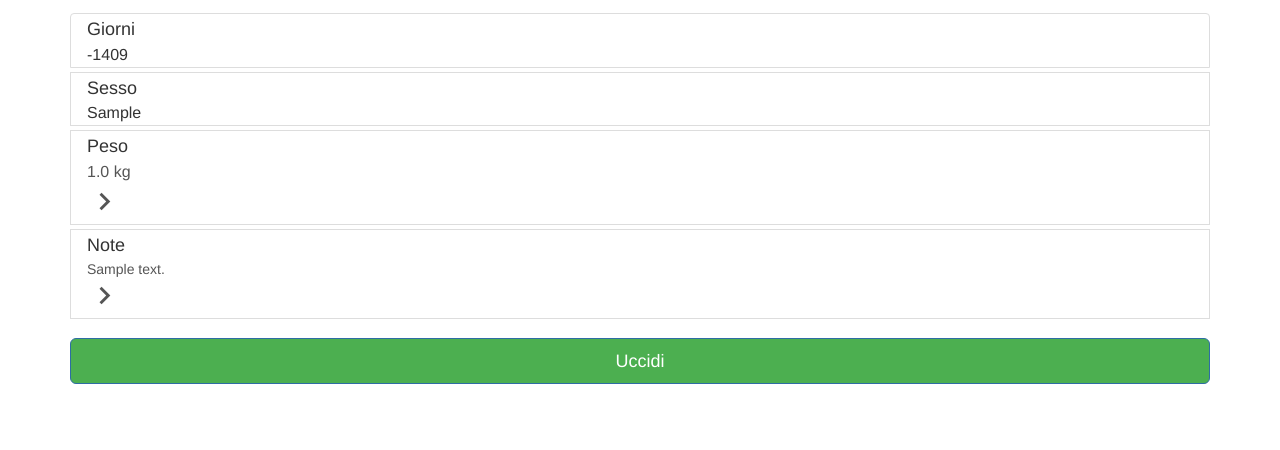
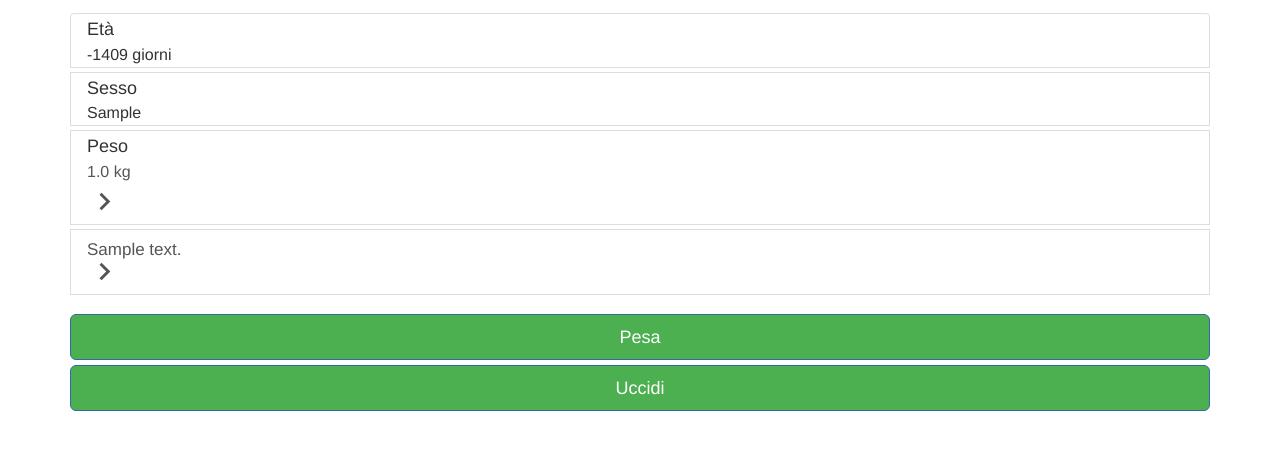
Before and after one commit to dpette/RabbitManager, a Rails app: page /rabbits/1 in a window 1280 px wide. Shown: the part 57-507 px from the top of the page. Run offline with Rails 7, Linux system fonts and the light colour scheme; tables that the repository leaves empty hold one stand-in row (values such as "Sample post"); style sheets or scripts are compiled from the project's sources; some libraries are stand-ins or nearby versions.

Commit message:
coool bro

```diff
--- a/app/assets/stylesheets/application.scss
+++ b/app/assets/stylesheets/application.scss
@@ -298,3 +298,10 @@ body.race_cage {
 a, a:hover, a:focus {
   color: $primary-text-color;
 }
+
+.rails-bootstrap-forms-date-select {
+  select {
+    width: 33.33333%;
+    margin-left: -3px;
+  }
+}
--- a/app/assets/stylesheets/rabbits.scss
+++ b/app/assets/stylesheets/rabbits.scss
@@ -7,11 +7,11 @@
   // background-color: $fattening-color;
 
   &.row-action-gender-male i {
-    background-color: blue;
+    background-color: #2196F3;
   }
 
   &.row-action-gender-female i {
-    background-color: pink;
+    background-color: #F06292;
   }
 }
 
@@ -43,6 +43,12 @@
       .action-secondary {
         top: 3px;
       }
+
+      .list-group-item-text.notes {
+        top: 7px;
+        position: relative;
+        font-size: 17px;
+      }
     }
   }
 
@@ -56,3 +62,8 @@
   }
 
 }
+
+
+.btn.btn-fab.add-weight {
+  margin: 5px auto;
+}
--- a/app/controllers/rabbits_controller.rb
+++ b/app/controllers/rabbits_controller.rb
@@ -32,7 +32,7 @@ class RabbitsController < ApplicationController
 
     respond_to do |format|
       if @rabbit.save
-        format.html { redirect_to cage_path(@rabbit.cage), notice: 'Rabbit was successfully created.' }
+        format.html { redirect_to cage_path(@rabbit.cage), notice: 'Coniglio creato con successo.' }
         format.json { render :show, status: :created, location: @rabbit }
       else
         format.html { render :new }
@@ -46,7 +46,7 @@ class RabbitsController < ApplicationController
   def update
     respond_to do |format|
       if @rabbit.update(rabbit_params)
-        format.html { redirect_to @rabbit, notice: 'Rabbit was successfully updated.' }
+        format.html { redirect_to @rabbit, notice: 'Coniglio aggiornato con succcesso.' }
         format.json { render :show, status: :ok, location: @rabbit }
       else
         format.html { render :edit }
@@ -60,7 +60,7 @@ class RabbitsController < ApplicationController
   def destroy
     @rabbit.destroy
     respond_to do |format|
-      format.html { redirect_to cage_path(@cage), notice: 'Rabbit was successfully destroyed.' }
+      format.html { redirect_to cage_path(@cage), notice: 'Coniglio elimiato con successo.' }
       format.json { head :no_content }
     end
   end
--- a/app/helpers/application_helper.rb
+++ b/app/helpers/application_helper.rb
@@ -16,4 +16,5 @@ module ApplicationHelper
   def icon_link_to icon_name, href, options = {}
     link_to content_tag(:i, icon_name, class: "material-icons"), href, options
   end
+
 end
--- a/app/models/cage.rb
+++ b/app/models/cage.rb
@@ -50,6 +50,10 @@ class Cage < ActiveRecord::Base
     end
   end
 
+  def title
+    self.code
+  end
+
 
 
 end
--- a/app/models/rabbit.rb
+++ b/app/models/rabbit.rb
@@ -40,7 +40,7 @@ class Rabbit < ActiveRecord::Base
   end
 
   def name_or_position
-    self.name.present? ? self.name : self.position
+    self.name.present? ? self.name : "Coniglio in #{self.position}"
   end
 
   def position
--- a/app/views/devise/sessions/new.html.erb
+++ b/app/views/devise/sessions/new.html.erb
@@ -20,12 +20,6 @@
   </div>
   <% if devise_mapping.rememberable? %>
     <%= f.hidden_field :rememberable, value: true %>
-    <div class="checkbox">
-      <label>
-        <%#= f.check_box :remember_me %>
-        <%#= f.label :remember_me %>
-      </label>
-    </div>
     <% end %>
   <%= f.submit  t('.sign_in', :default => "Sign in"), class: "btn btn-primary btn-block btn-lg" %>
 <% end %>
--- a/app/views/motherhood_cages/_list.html.erb
+++ b/app/views/motherhood_cages/_list.html.erb
@@ -7,9 +7,9 @@
       <div class="row-content">
         <div class="action-secondary"><i class="material-icons">chevron_right</i></div>
         <!-- <div class="least-content">15m</div> -->
-        <h4 class="list-group-item-heading"><%= cage.rabbits.size %> conigli</h4>
+        <h4 class="list-group-item-heading"><%= cage.title %></h4>
 
-        <p class="list-group-item-text">Altri dati</p>
+        <p class="list-group-item-text"><%= cage.rabbits_size %> cuccioli</p>
       </div>
     <% end %>
   <% end %>
--- a/app/views/motherhood_cages/show.html.erb
+++ b/app/views/motherhood_cages/show.html.erb
@@ -11,7 +11,7 @@
   </li>
 <% end %>
 
-<h1>Gabbia <%= @cage.code %></h1>
+<h1>Gabbia <%= @cage.title %></h1>
 <% if @cage.mother %>
   <h2>Madre</h2>
   <div class="list-group">
@@ -22,10 +22,10 @@
       <div class="row-content">
         <div class="action-secondary"><i class="material-icons">chevron_right</i></div>
         <!-- <div class="least-content">15m</div> -->
-        <h4 class="list-group-item-heading"><%= pluralize(@cage.mother.age, "giorno", "giorni") %></h4>
+        <h4 class="list-group-item-heading"><%= @cage.mother.name || @cage.mother.code %></h4>
 
         <% if @cage.mother.last_weight.present? %>
-          <p class="list-group-item-text">Ultimo peso <%= @cage.mother.last_weight %></p>
+          <p class="list-group-item-text"><%= pluralize(@cage.mother.age, "giorno", "giorni") %> | ultimo peso <%= @cage.mother.last_weight %></p>
         <% else %>
           <p class="list-group-item-text">Nessun peso registrato</p>
         <% end %>
--- a/app/views/rabbits/edit.html.erb
+++ b/app/views/rabbits/edit.html.erb
@@ -2,6 +2,6 @@
   <li><%= icon_link_to "arrow_back", rabbit_path(@rabbit) %></li>
 <% end %>
 
-<h1>Modifica <%= @rabbit.position %></h1>
+<h1>Modifica <%= @rabbit.name_or_position %></h1>
 
 <%= render 'form', rabbit: @rabbit %>
--- a/app/views/rabbits/edit_notes.html.erb
+++ b/app/views/rabbits/edit_notes.html.erb
@@ -3,7 +3,7 @@
 <% end %>
 
 
-<h1>Note per <%= @rabbit.position %></h1>
+<h1>Note per <%= @rabbit.name_or_position %></h1>
 
 <%= bootstrap_form_for(@rabbit) do |f| %>
   <%= f.text_area :notes %>
--- a/app/views/rabbits/new_birth.html.erb
+++ b/app/views/rabbits/new_birth.html.erb
@@ -6,6 +6,6 @@
 
 <%= bootstrap_form_tag url: birth_rabbit_path(@rabbit), method: "POST" do |f|  %>
   <%= f.number_field :size, min: 1, required: true %>
-  <%= f.date_field :birth_date, value: Date.today.strftime("%Y-%m-%d"), min: 1.year.ago.strftime("%Y-%m-%d"), max: Date.today.strftime("%Y-%m-%d") %>
+  <%= f.date_select :birth_date, use_month_numbers: true, start_year: 1.year.ago.year, end_year: 1.year.from_now.year, default: Date.today %>
   <%= f.submit "Registra", class: "btn btn-primary btn-raised btn-lg btn-block" %>
 <% end %>
--- a/app/views/rabbits/new_conception.html.erb
+++ b/app/views/rabbits/new_conception.html.erb
@@ -10,6 +10,7 @@
   <% elsif @conceptioners.size == 1 %>
     <%= f.hidden_field :conceptioner_id, value: @conceptioners.first.id %>
   <% end %>
-  <%= f.date_field :conceptioned_on, value: Date.today.strftime("%Y-%m-%d"), min: 1.year.ago.strftime("%Y-%m-%d"), max: Date.today.strftime("%Y-%m-%d") %>
+  <%= f.date_select :conceptioned_on, use_month_numbers: true, start_year: 1.year.ago.year, end_year: 1.year.from_now.year, default: Date.today %>
+  <%#= f.date_field :conceptioned_on, value: Date.today.strftime("%Y-%m-%d"), min: 1.year.ago.strftime("%Y-%m-%d"), max: Date.today.strftime("%Y-%m-%d") %>
   <%= f.submit "Registra", class: "btn btn-primary btn-raised btn-lg btn-block" %>
 <% end %>
--- a/app/views/rabbits/new_move.html.erb
+++ b/app/views/rabbits/new_move.html.erb
@@ -1,4 +1,4 @@
-<h1>Sposta coniglio <%= @rabbit.position %></h1>
+<h1>Sposta coniglio <%= @rabbit.name_or_position %></h1>
 
 <% if @rabbit.baby_rabbit? %>
   <h4></h4>
--- a/app/views/rabbits/show.html.erb
+++ b/app/views/rabbits/show.html.erb
@@ -6,15 +6,15 @@
 <div class="list-group rabbit-details">
   <div class="list-group-item">
     <div class="row-content">
-      <h4 class="list-group-item-heading">Giorni</h4>
-      <div class="least-content"><%= @rabbit.age %></div>
+      <h4 class="list-group-item-heading">Età</h4>
+      <div class="least-content"><%= @rabbit.age %> giorni</div>
     </div>
   </div>
   <div class="list-group-separator"></div>
   <div class="list-group-item">
     <div class="row-content">
       <h4 class="list-group-item-heading">Sesso</h4>
-      <div class="least-content"><%= t("gender.#{@rabbit.gender || "unknown_gender"}") %></div>
+      <div class="least-content"><%= t("gender.#{@rabbit.gender || "unknown"}") %></div>
     </div>
   </div>
   <div class="list-group-separator"></div>
@@ -28,8 +28,11 @@
   <div class="list-group-separator"></div>
   <a href="<%= edit_notes_rabbit_path(@rabbit) %>" class="list-group-item">
     <div class="row-content">
-      <h4 class="list-group-item-heading">Note</h4>
-      <p class="list-group-item-text"><%= @rabbit.notes %></p>
+      <% if @rabbit.notes.present? %>
+        <p class="list-group-item-text notes"><%= @rabbit.notes.capitalize %></p>
+      <% else %>
+        <h4 class="list-group-item-heading">Note</h4>
+      <% end %>
 
       <div class="action-secondary"><i class="material-icons">chevron_right</i></div>
     </div>
@@ -46,9 +49,7 @@
   <% end %>
 </div>
 
-<% if !@rabbit.weights.last || @rabbit.weights.last.registered_on < Date.today %>
-  <%= link_to "Pesa", new_rabbit_weight_path(@rabbit), class: "btn btn-primary btn-block btn-lg" %>
-<% end %>
+<%= link_to "Pesa", new_rabbit_weight_path(@rabbit), class: "btn btn-primary btn-block btn-lg" %>
 <%#= link_to "Sposta", new_rabbit_weight_path(@rabbit), class: "btn btn-primary btn-block btn-lg" %>
 <%= link_to "Uccidi", kill_rabbit_path(@rabbit), method: :put, class: "btn btn-primary btn-block btn-lg", data: { confirm: "I conigli non ritornano più in vita"} %>
 <% if @rabbit.mother? %>
--- a/app/views/weights/_form.html.erb
+++ b/app/views/weights/_form.html.erb
@@ -2,7 +2,7 @@
 
 
   <%= f.hidden_field :rabbit_id %>
-  <%= f.date_field   :registered_on, min: 1.year.ago.strftime("%Y-%m-%d"), max: Date.today.strftime("%Y-%m-%d") %>
+  <%= f.date_select :registered_on, use_month_numbers: true, start_year: 1.year.ago.year, end_year: 1.year.from_now.year, default: Date.today %>
   <%= f.number_field :value, step: "any", append: "Kg" %>
 
   <%= f.submit nil, class: "btn btn-primary btn-block btn-lg" %>
--- a/config/locales/it.yml
+++ b/config/locales/it.yml
@@ -21,9 +21,9 @@
 
 it:
   gender:
-    male: maschio
-    female: femmina
-    unknown: sconosciuto
+    male: Maschio
+    female: Femmina
+    unknown: Sconosciuto
   activerecord:
     models:
       rabbit:
@@ -50,6 +50,8 @@ it:
     attributes:
       rabbit:
         name: Nome
+        gender: Sesso
+        notes: Note
         birth_date: Data di Nascita
       weight:
         registered_on: Registrato il
```
Also changed, not shown: app/models/motherhood_cage.rb (+8 -0 lines), app/views/rabbits/_form.html.erb (+4 -4 lines), app/views/weights/index.html.erb (+5 -6 lines).
